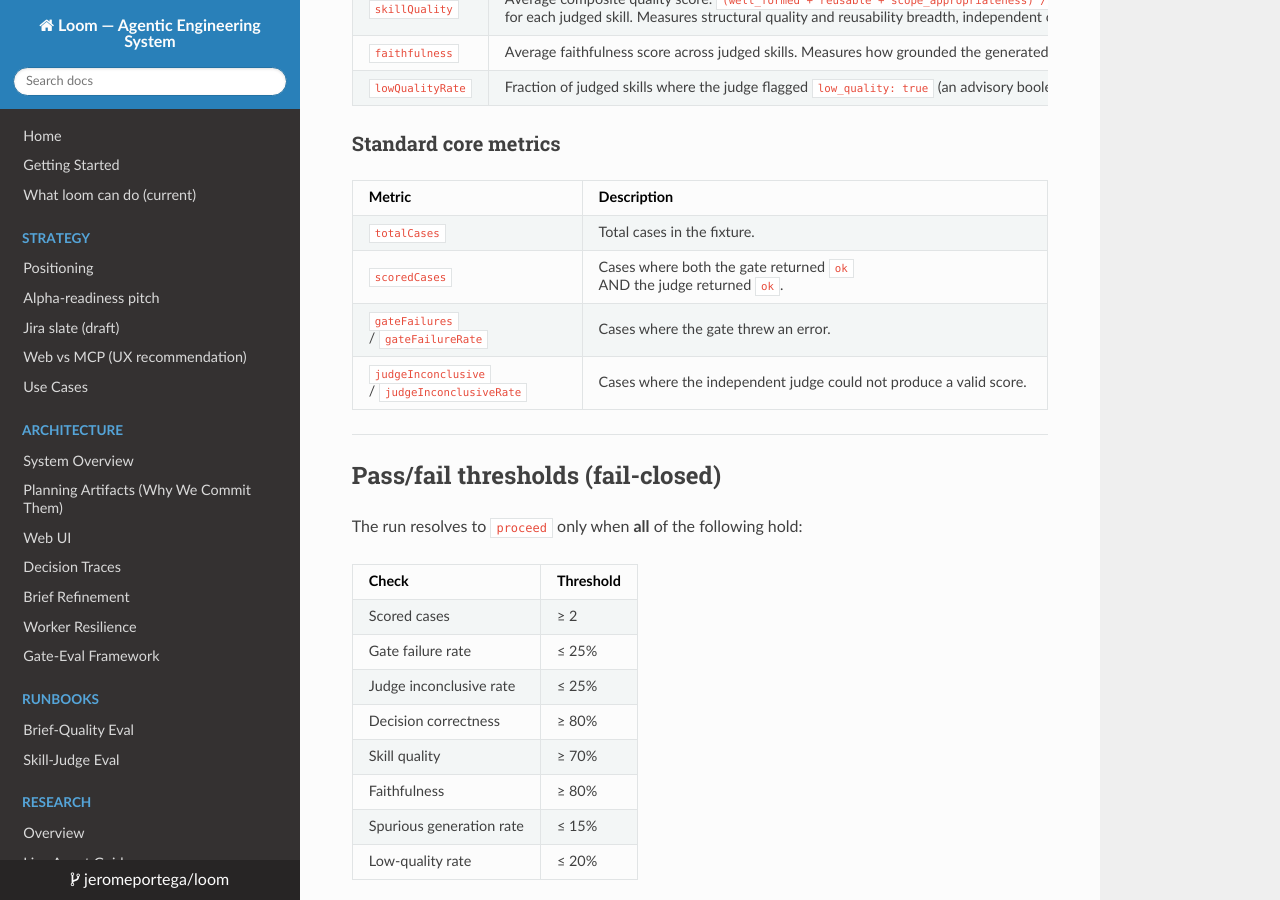
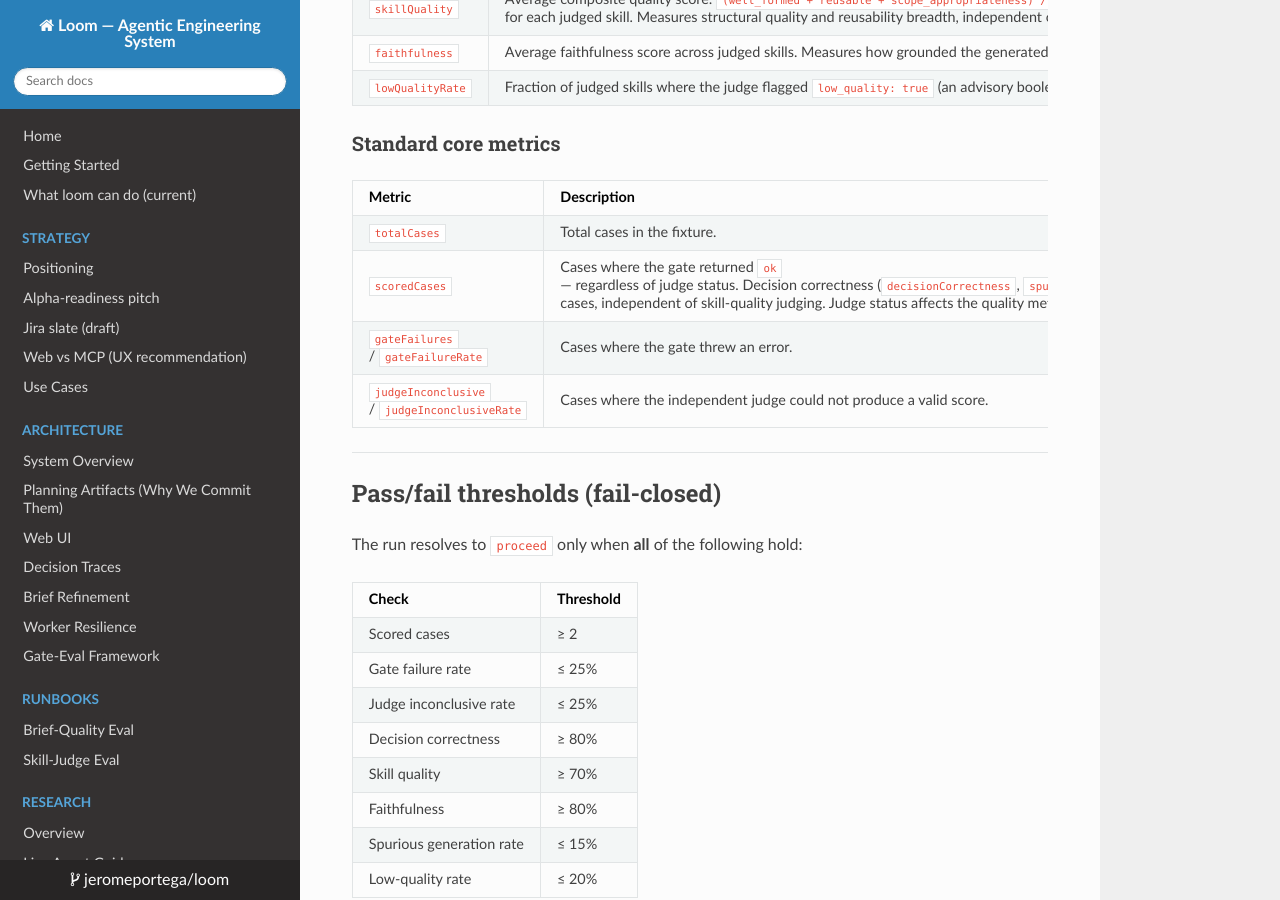
Before and after one commit to jeromeportega/loom, an MkDocs documentation site: the page built from docs/runbooks/skill-generator-eval.md, in a window 1280 px wide and 900 px high, scrolled down 2441 px. Built offline with MkDocs 1.6.1, drawn with Linux system fonts in a browser that asks for light colours; nearby versions of some CDN libraries.

Commit message:
docs(eval/skill-generator): update scoredCases semantics in runbook
After story-044-001, scoredCases counts every gate-ok case (including
decision='none') independent of judge status. The old description said
"gate ok AND judge ok", which was the framework default before the local
override was introduced in score.ts (ADR-003).

Capabilities drift check: no new CLI/MCP/policy surface — no capabilities.md
update needed.

Co-Authored-By: Claude Sonnet 4.6 <noreply@anthropic.com>

```diff
--- a/docs/runbooks/skill-generator-eval.md
+++ b/docs/runbooks/skill-generator-eval.md
@@ -105,7 +105,7 @@ the independent judge returned `ok`. Gate-failed, judge-inconclusive, and
 | Metric | Description |
 |---|---|
 | `totalCases` | Total cases in the fixture. |
-| `scoredCases` | Cases where both the gate returned `ok` AND the judge returned `ok`. |
+| `scoredCases` | Cases where the gate returned `ok` — regardless of judge status. Decision correctness (`decisionCorrectness`, `spuriousGenerationRate`) is scored over every gate-ok case, including `decision='none'` cases, independent of skill-quality judging. Judge status affects the quality metrics (`skillQuality`, `faithfulness`, `lowQualityRate`) but not `scoredCases`. |
 | `gateFailures` / `gateFailureRate` | Cases where the gate threw an error. |
 | `judgeInconclusive` / `judgeInconclusiveRate` | Cases where the independent judge could not produce a valid score. |
 
```
